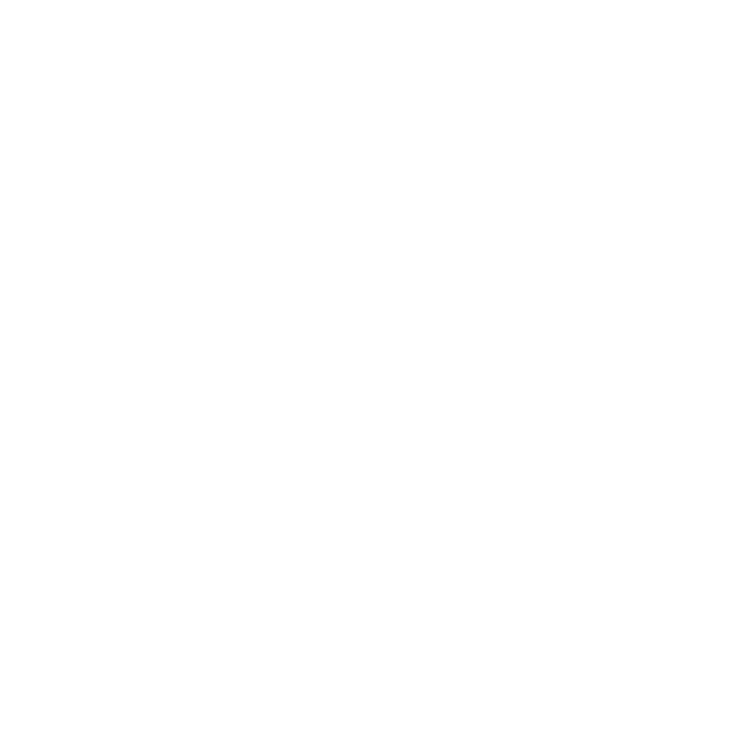
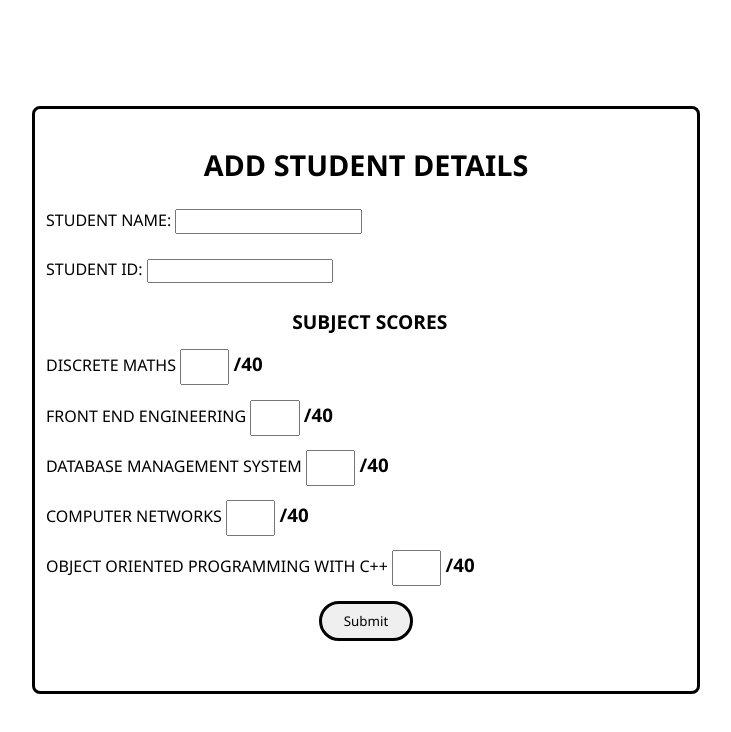
Before and after one commit to VIVEK-THAKUR626/student_report_card, a plain HTML site: page addStudent.html in a window 1280 px wide. Shown: the whole page, without its empty margins (274-1005 px from the left). Drawn offline with Linux system fonts and the light colour scheme.

Commit message:
design the form to add new student details

```diff
--- a/addStudent.html
+++ b/addStudent.html
@@ -4,10 +4,52 @@
     <meta charset="UTF-8">
     <meta name="viewport" content="width=device-width, initial-scale=1.0">
     <title>Add Student</title>
+    <link rel="stylesheet" href="style.css">
 </head>
 <body>
-    <form>
-
+    <div class="container">
+        <form class="studentDetails">
+            <h1>ADD STUDENT DETAILS</h1>
+        <div>
+            <label>STUDENT NAME:</label>
+            <input type="text" id="studentName">
+        </div>
+        <div>
+            <label>STUDENT ID:</label>
+            <input type="number" id="studentID">
+        </div>
+        <div>
+            <h2>SUBJECT SCORES</h2>
+            <div class="subjects">
+                <div>
+                    <label>DISCRETE MATHS</label>
+                    <input type="number" id="dsScore">
+                    <h3>/40</h3>
+                </div>
+                <div>
+                    <label>FRONT END ENGINEERING</label>
+                    <input type="number" id="feeScore">
+                    <h3>/40</h3>
+                </div>
+                <div>
+                    <label>DATABASE MANAGEMENT SYSTEM</label>
+                    <input type="number" id="dbmsScore">
+                    <h3>/40</h3>
+                </div>
+                <div>
+                    <label>COMPUTER NETWORKS</label>
+                    <input type="number" id="cnScore">
+                    <h3>/40</h3>
+                </div>
+                <div>
+                    <label>OBJECT ORIENTED PROGRAMMING WITH C++</label>
+                    <input type="number" id="cppScore">
+                    <h3>/40</h3>
+                </div>
+                <input type="submit" id="submitDetails">
+            </div>
+        </div>
     </form>
+    </div>
 </body>
 </html>
--- a/style.css
+++ b/style.css
@@ -8,6 +8,51 @@ header{
     align-items: center;
     background-color: black;
     height: 7vh;
+}
+.container{
+    display: flex;
+    justify-content: center;
+    align-items: center;
+    width: 100vw;
+    height: 100vh;
+}
+#submitDetails{
+    align-self: center;
+    width: 7em;
+    height: 3em;
+    font-family: 'Segoe UI', Tahoma, Geneva, Verdana, sans-serif;
+    border: 3px solid black;
+    border-radius: 2em;
+}
+.studentDetails{
+    display: flex;
+    flex-direction: column;
+    height: 35em;
+    width: 40em;
+    margin: 1em;
+    justify-content: space-evenly;
+    border: 3px black solid;
+}
+.studentDetails h1,.studentDetails h2,.studentDetails label,.studentDetails h3{
+    color: black;
+    text-shadow: none;
+    text-align: center;
+}
+.studentDetails input{
+    padding: 0.2em;
+}
+.subjects h3{
+    display: inline;
+}
+.subjects input{
+    width: 3em;
+    height: 2em;
+}
+.subjects{
+    display: flex;
+    flex-direction: column;
+    justify-content: space-evenly;
+    height: 20em;
 }
 main{
     height: 90vh;
```
Also changed, not shown: script.js (line endings or trailing spaces).
